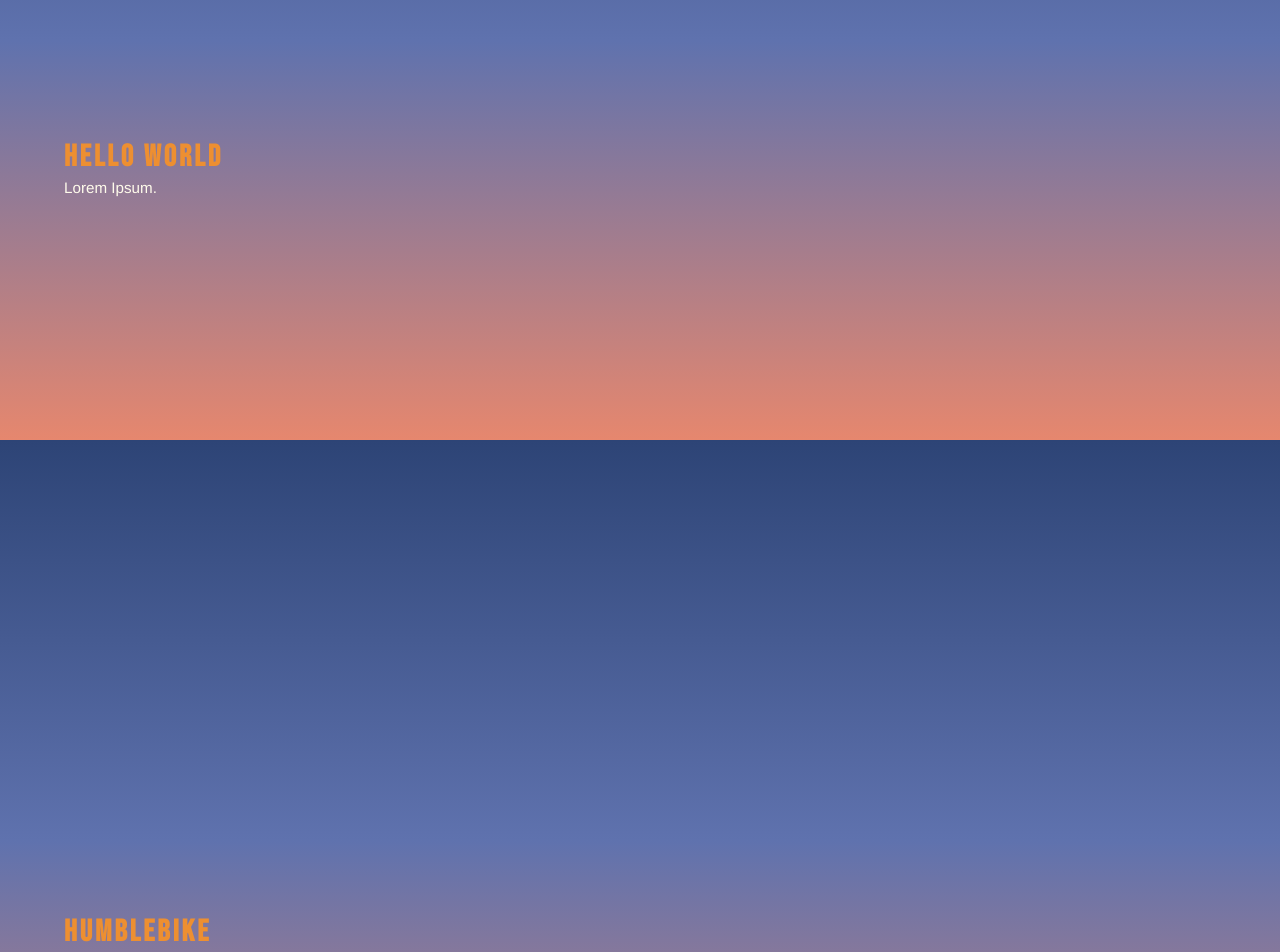
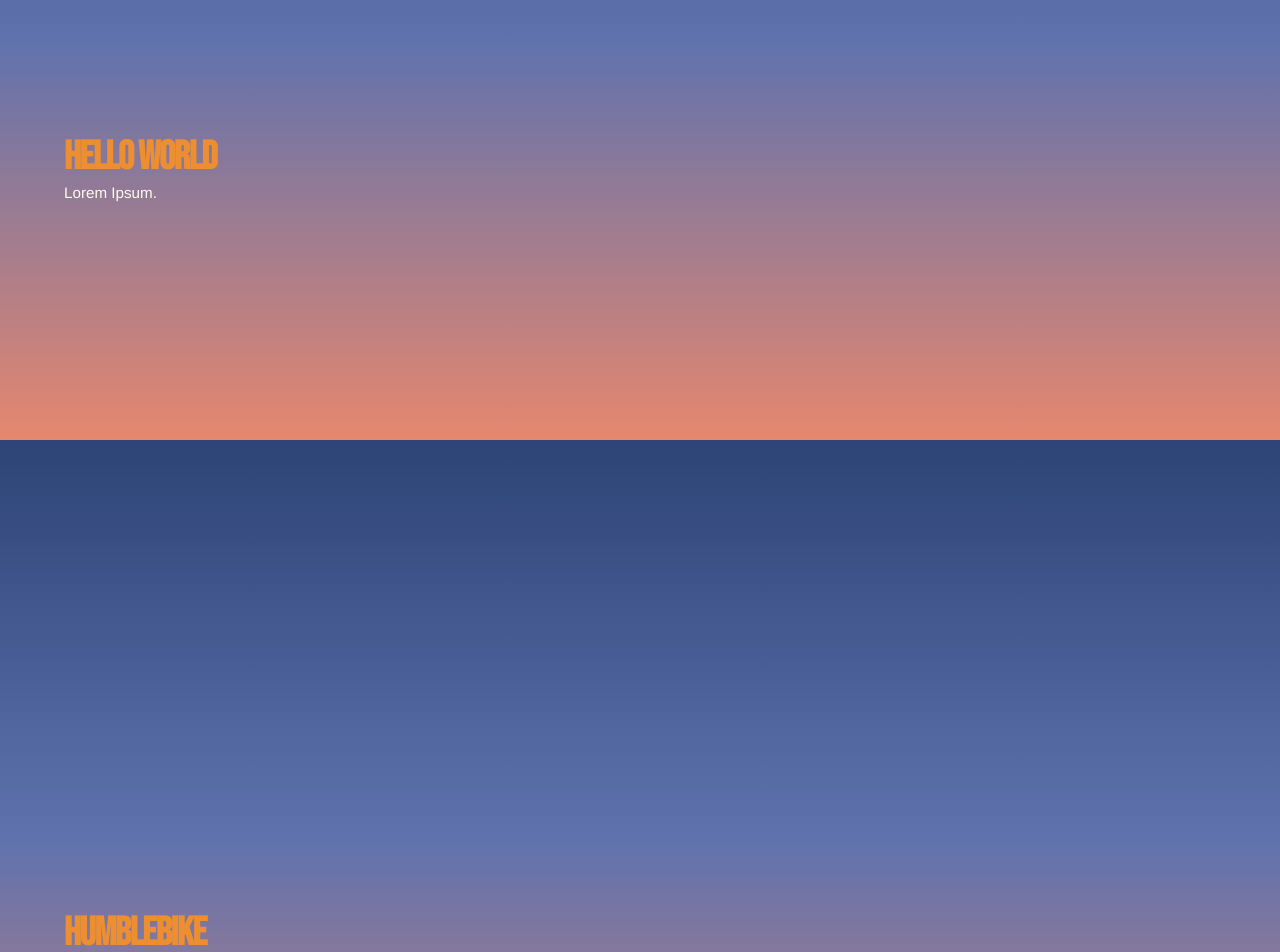
Before and after one commit to NicholasTaylor/portfolio, a Gatsby site: page / in a window 1280 px wide. Shown: the part 360-1312 px from the top of the page. Built offline with nearby package versions, Linux system fonts and the light colour scheme; Gatsby itself is replaced by a stand-in of ours.

Commit message:
Adding markdown templating

```diff
--- a/gatsby-config.js
+++ b/gatsby-config.js
@@ -7,6 +7,14 @@
 module.exports = {
   /* Your site config here */
   plugins: [
+    {
+      resolve: `gatsby-source-filesystem`,
+      options: {
+        name: `src`,
+        path: `${__dirname}/src/`,
+      },
+    },
+    `gatsby-transformer-remark`,
     {
       resolve: `gatsby-plugin-sass`,
       options: {
--- a/package.json
+++ b/package.json
@@ -17,6 +17,8 @@
     "gatsby": "^2.26.1",
     "gatsby-plugin-sass": "^2.8.0",
     "gatsby-plugin-web-font-loader": "^1.0.4",
+    "gatsby-source-filesystem": "^2.9.0",
+    "gatsby-transformer-remark": "^2.14.0",
     "react": "^16.12.0",
     "react-dom": "^16.12.0"
   },
--- /dev/null
+++ b/src/pages/humblebike.md
@@ -0,0 +1,10 @@
+---
+title: "HumbleBike"
+live_text: "Try It Out!"
+live_uri: "https://humble.bike/"
+gh_text: "GitHub Repo"
+gh_uri: "https://github.com/NicholasTaylor/HumbleBike_v2"
+type: "workExample"
+---
+
+A no-frills React-based single-page app for CitiBike users with slow connections. But even if you have good signal, don't miss out on the e-bike filter!
--- a/src/pages/index.js
+++ b/src/pages/index.js
@@ -3,21 +3,65 @@
 import "../styles/site.scss"
 import Intro from "../components/Intro.js"
 import WorkExample from "../components/WorkExample.js"
+import { graphql } from "gatsby"
 
-export default function Home() {
+export default function Home({ data }) {
+  console.log(data.workExamples);
   return (
     <div
       className="l-container"
     >
-      <Intro />
-      <WorkExample
-        name="HumbleBike"
-        desc="A no-frills React-based single-page app for CitiBike users with slow connections. But even if you have good signal, don't miss out on the e-bike filter!"
-        btnLiveCopy="Try It Out!"
-        btnLiveHref="https://humble.bike"
-        btnGitCopy="GitHub Repo"
-        btnGitHref="https://github.com/NicholasTaylor/HumbleBike_v2"
-      />
+      {data.intro.edges.map(({ node }, index) => (
+        <Intro
+          key={index}
+        />
+      ))}
+      {data.workExamples.edges.map(({ node }, index) => (
+        <WorkExample
+          key={index}
+          name={node.frontmatter.title}
+          desc={node.rawMarkdownBody}
+          btnLiveCopy={node.frontmatter.live_text}
+          btnLiveHref={node.frontmatter.live_uri}
+          btnGitCopy={node.frontmatter.gh_text}
+          btnGitHref={node.frontmatter.gh_uri}
+        />
+      ))}
     </div>
   )
 }
+
+export const query = graphql`
+{
+  intro: allMarkdownRemark(filter: {frontmatter: {type: {eq: "intro"}}}) {
+    edges {
+      node {
+        rawMarkdownBody
+        frontmatter {
+          title
+          type
+          live_uri
+          live_text
+          gh_uri
+          gh_text
+        }
+      }
+    }
+  }
+  workExamples: allMarkdownRemark(filter: {frontmatter: {type: {eq: "workExample"}}}) {
+    edges {
+      node {
+        rawMarkdownBody
+        frontmatter {
+          title
+          type
+          live_uri
+          live_text
+          gh_uri
+          gh_text
+        }
+      }
+    }
+  }
+}
+`
--- /dev/null
+++ b/src/pages/intro.md
@@ -0,0 +1,4 @@
+---
+title: "Intro"
+type: "intro"
+---
--- /dev/null
+++ b/src/pages/testing.md
@@ -0,0 +1,9 @@
+---
+title: "Testing"
+live_text: "Whoa!"
+live_uri: "https://humble.bike/"
+gh_text: "GitHub Repo"
+gh_uri: "https://github.com/NicholasTaylor/HumbleBike_v2"
+---
+
+A no-frills React-based single-page app for CitiBike users with slow connections. But even if you have good signal, don't miss out on the e-bike filter!
--- a/src/styles/mixins-vars.scss
+++ b/src/styles/mixins-vars.scss
@@ -1,5 +1,5 @@
 $font-family-base: pragamatica,'helvetica neue', helvetica, arial, sans-serif;
-$font-family-headline: brandon-grotesque, 'bebas neue', sans-serif;
+$font-family-headline: nort, brandon-grotesque, 'bebas neue', sans-serif;
 $color-bg: #2d4476;
 $color-bg-alt: #5f72ae;
 $color-bg-alt2: #e6876e;
@@ -9,15 +9,14 @@
 
 @mixin standout {
     font-family: $font-family-headline;
-    font-weight: 600;
-    text-transform: uppercase;
+    font-weight: 800;
+    letter-spacing: -0.03em;
 }
 
 @mixin headline {
     @include standout;
-    font-size: 1.9rem;
+    font-size: 2.5rem;
     line-height: 1;
     margin: 0;
     color: $color-accent;
-    letter-spacing: .1em;
 }
```
Also changed, not shown: 1 other file.
